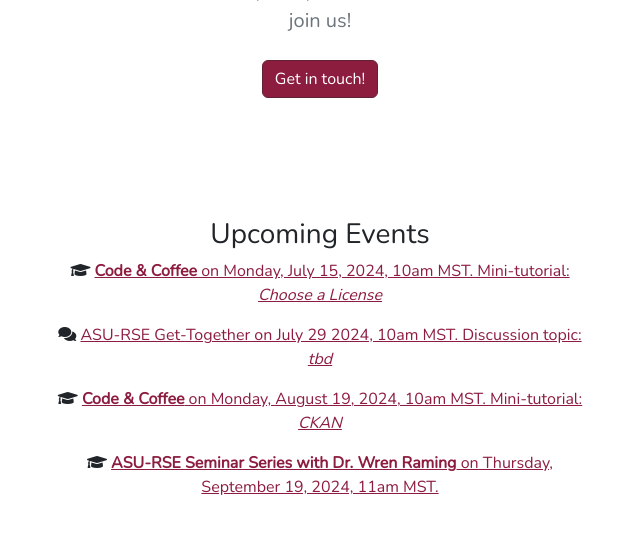
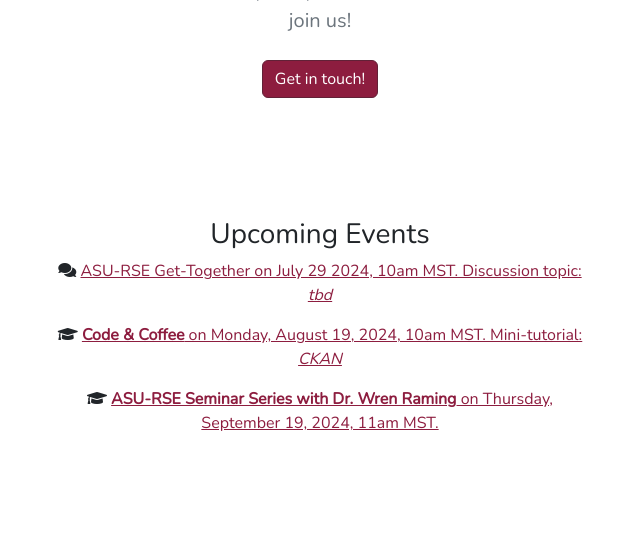
Before and after one commit to rse-asu/rse-asu.github.io, a Jekyll site: the page built from index.markdown, in a window 1280 px wide and 900 px high, scrolled down 322 px, cut to the strip 0-555 px from the top of the window. Shown: the top 534 px of the strip, without its empty margins (320-960 px from the left). Built offline with Jekyll 4.4.1, drawn with Linux system fonts in a browser that asks for light colours; nearby versions of some CDN libraries.

Commit message:
Remove passed code and coffee

```diff
--- a/index.markdown
+++ b/index.markdown
@@ -16,9 +16,6 @@
     <div class="row py-lg-5">
       <div class="col-lg-6 col-md-8 mx-auto">
       <h3>Upcoming Events</h3>
-      <p>
-        <i class="fas fa-graduation-cap"></i> <a href="{{ "/code-coffee" }}"><b>Code & Coffee</b> on Monday, July 15, 2024, 10am MST. Mini-tutorial: <i>Choose a License</i></a>
-      </p>
       <p>
         <i class="fas fa-comments"></i> <a href="{{ "/get-together" }}">ASU-RSE Get-Together on July 29 2024, 10am MST. Discussion topic: <i>tbd</i></a>
       </p>
```
